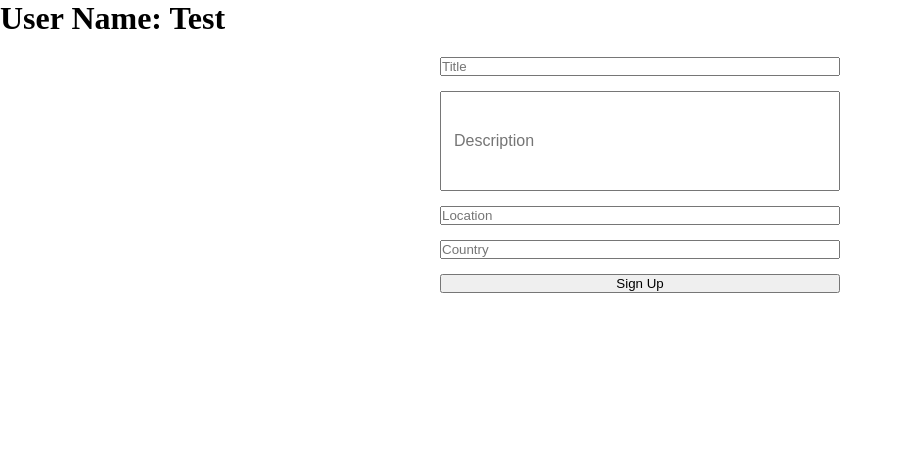
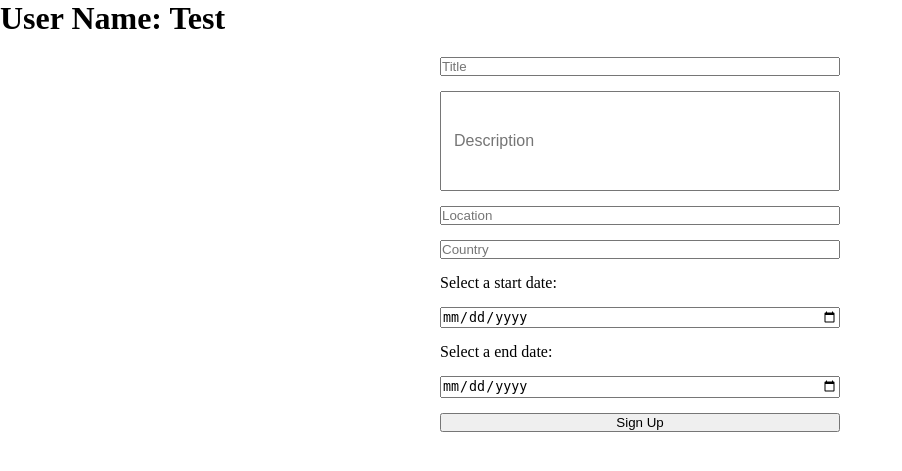
Before and after one commit to step5790/travel_destination_project, a Flask app: page /create_destination in a window 1280 px wide. Shown: the top 471 px of the page, without its empty margins (0-902 px from the left). Run offline with Flask 3, Linux system fonts and the light colour scheme.

Commit message:
adding dates in form

```diff
--- a/app.py
+++ b/app.py
@@ -110,7 +110,6 @@ def create_user():
         <browser mix-update="#tooltip">{tip}</browser>
         """
 
-
     except Exception as ex:
         # print(ex, flush = True)
         ic(ex)
--- a/templates/page_create_destination.html
+++ b/templates/page_create_destination.html
@@ -18,6 +18,12 @@
     <input name="travel_location" type="text" placeholder="Location" >
     <input name="travel_country" type="text" placeholder="Country" >
 
+    <label for="start_date">Select a start date:</label>
+    <input type="date" id="travel_from_date" name="trip_start">
+
+    <label for="end_date">Select a end date:</label>
+    <input type="date" id="travel_to_date" name="trip_end">
+
     <button>
         Sign Up
     </button>
```
Also changed, not shown: 1 other file.
